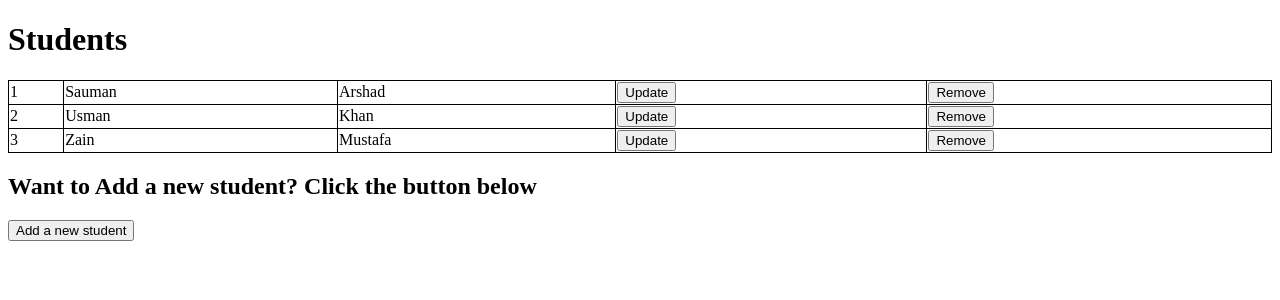
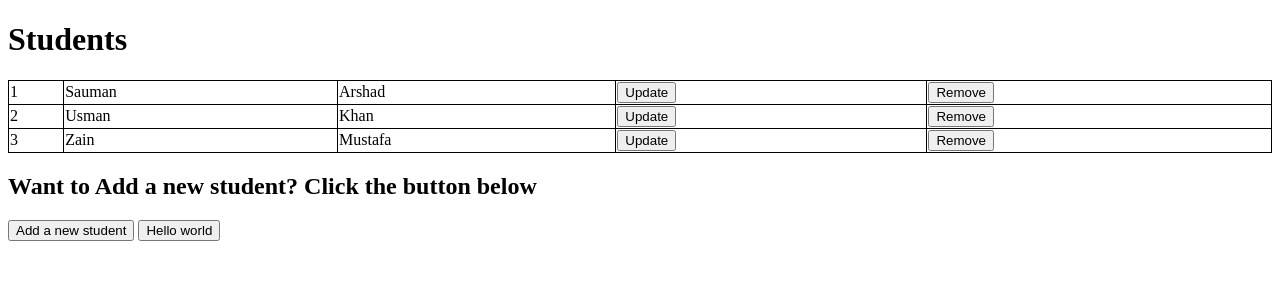
Before and after one commit to saumanarsad/Student_Management_App, a Django app: page / in a window 1280 px wide. Shown: the top 300 px of the page. Run offline with Django 4.2, Linux system fonts and the light colour scheme; data comes from the database, SQL or seed files in the repository.

Commit message:
Added second commit

```diff
--- a/Myapp/templates/index.html
+++ b/Myapp/templates/index.html
@@ -30,7 +30,7 @@
 
 <h2>Want to Add a new student? Click the button below</h2>
 <a><button>Add a new student</button></a>
-
+<button>Hello world</button>
 
 </body>
 </html>
```
